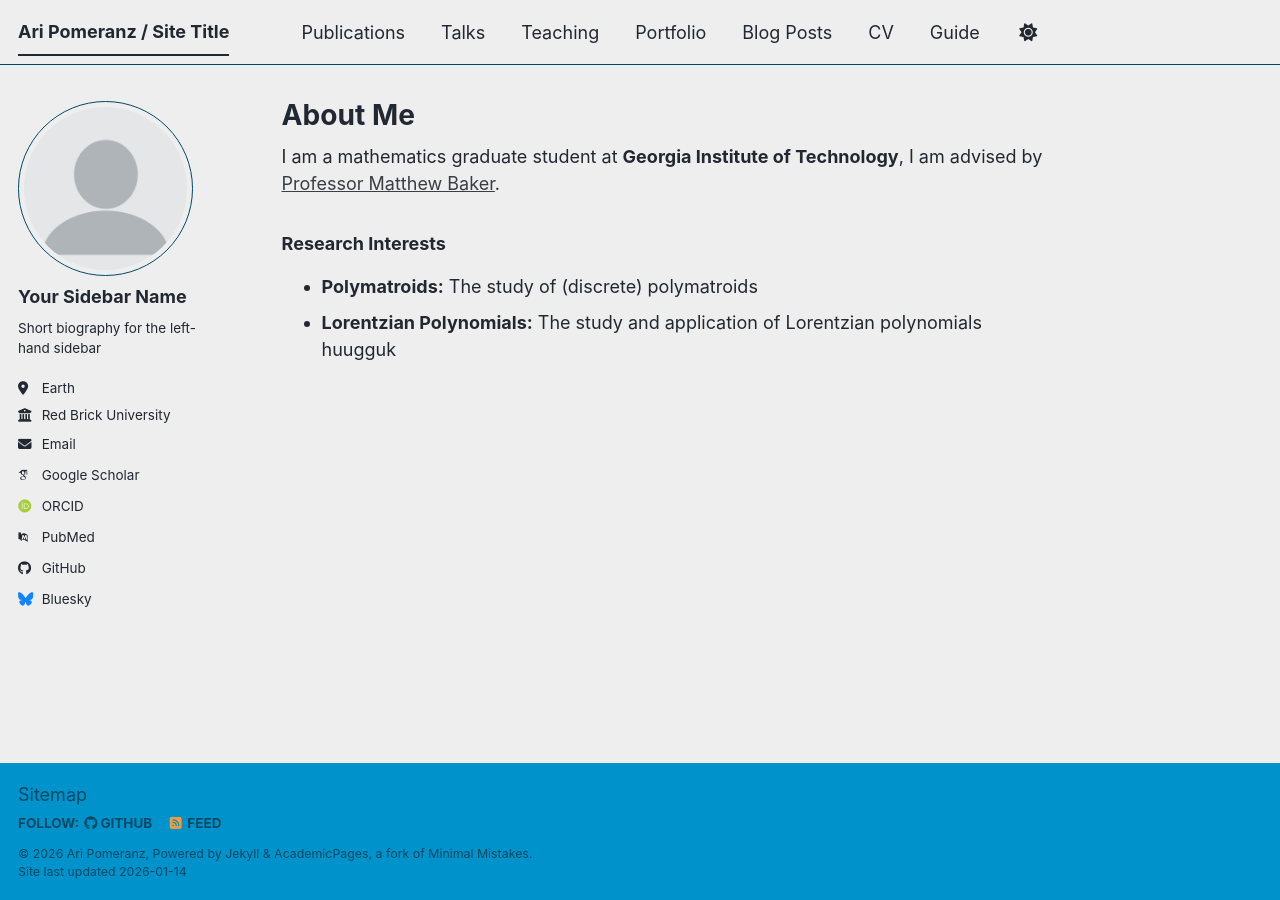
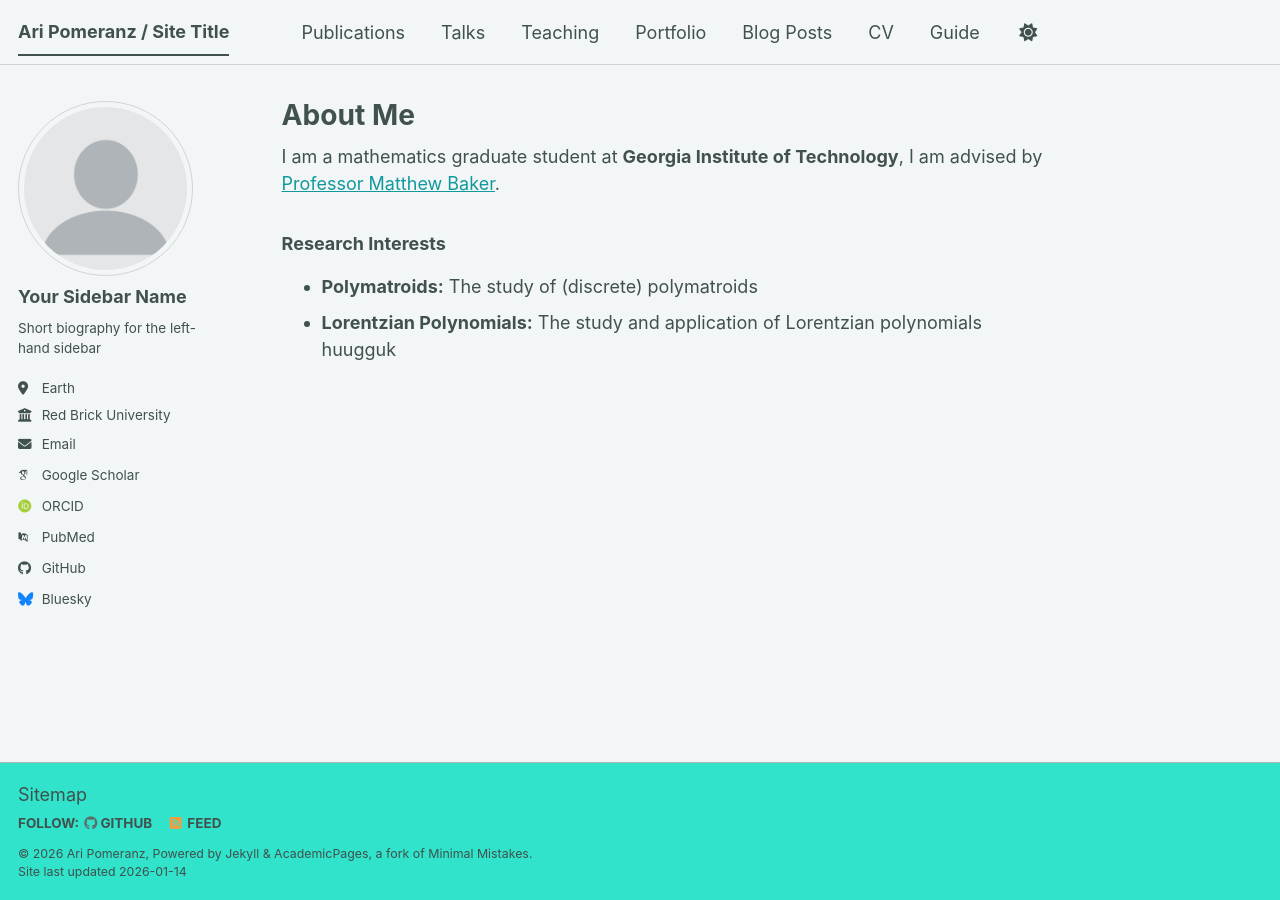
Before and after one commit to aripomeranz/aripomeranz, a Jekyll site: the page built from _pages/about.md, in a window 1280 px wide. Built offline with Jekyll 4.4.1, drawn with Linux system fonts in a browser that asks for light colours; some web fonts are replaced; a script bundle is joined from its source files by our own code; library files that are not in the unit come from our copies.

Commit message:
Update _config.yml

```diff
--- a/_config.yml
+++ b/_config.yml
@@ -8,8 +8,8 @@
 
 # Basic Site Settings
 locale                   : "en-US"
-site_theme               : "air" # The available themes options are "default", "air", "sunrise", "mint", "dirt" and "contrast"
-minimal_mistakes_skin    : "air"
+site_theme               : "mint" # The available themes options are "default", "air", "sunrise", "mint", "dirt" and "contrast"
+minimal_mistakes_skin    : "mint"
 title                    : "Ari Pomeranz / Site Title"
 title_separator          : "-"
 name                     : &name "Ari Pomeranz"
```
